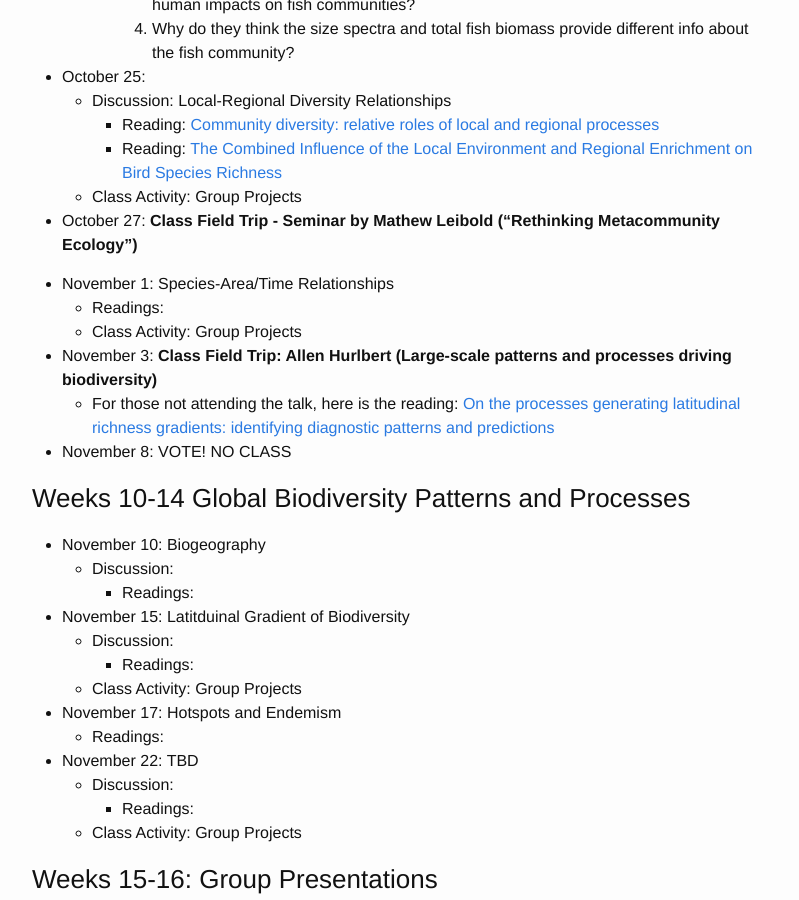
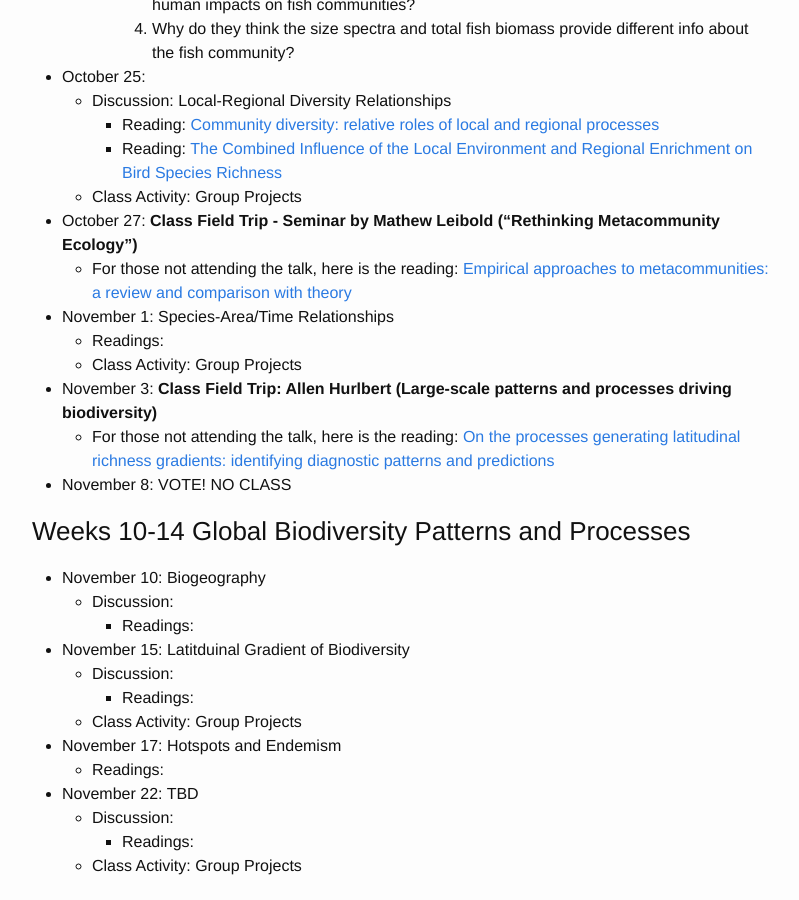
Before and after one commit to skmorgane/biodiversity-course, a Jekyll site: the page built from schedule.md, in a window 1280 px wide and 900 px high, scrolled down 7421 px. Shown: the whole window, without its empty margins (238-1037 px from the left). Built offline with Jekyll 4.4.1, drawn with Linux system fonts in a browser that asks for light colours.

Commit message:
Add paper for Leibold talk

```diff
--- a/schedule.md
+++ b/schedule.md
@@ -229,6 +229,7 @@ Tuesdays are often a split between class activity and discussion, thus there are
     * Class Activity: Group Projects
 
 * October 27: **Class Field Trip - Seminar by Mathew Leibold ("Rethinking Metacommunity Ecology")**
+    * For those not attending the talk, here is the reading: [Empirical approaches to metacommunities: a review and comparison with theory](https://doi.org/10.1016/j.tree.2011.04.009)
 
 * November 1: Species-Area/Time Relationships
     *  Readings:
```
